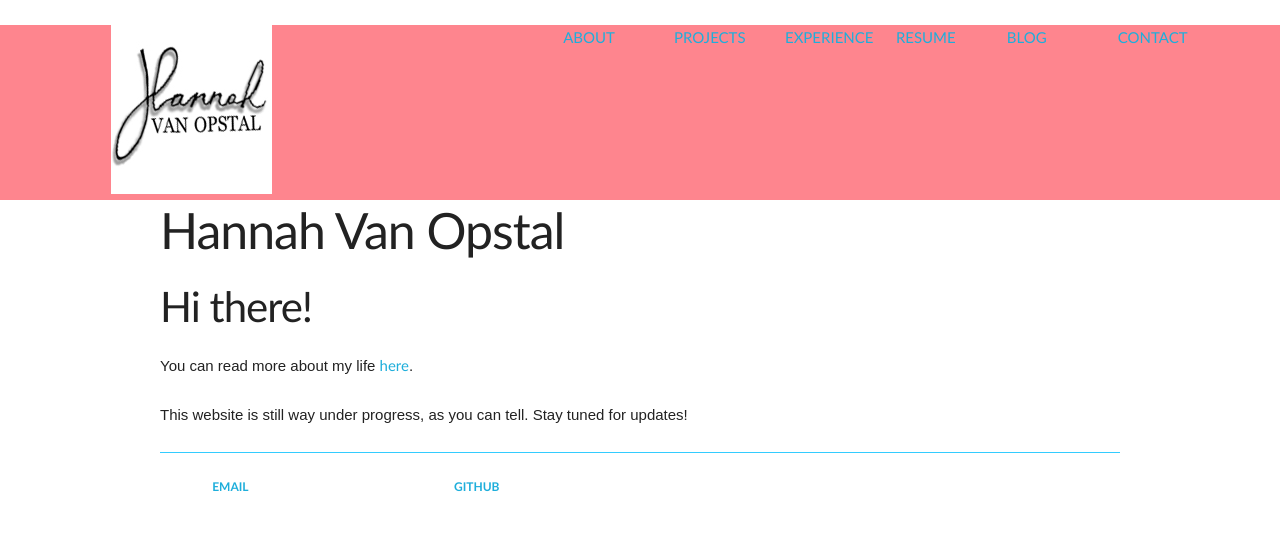
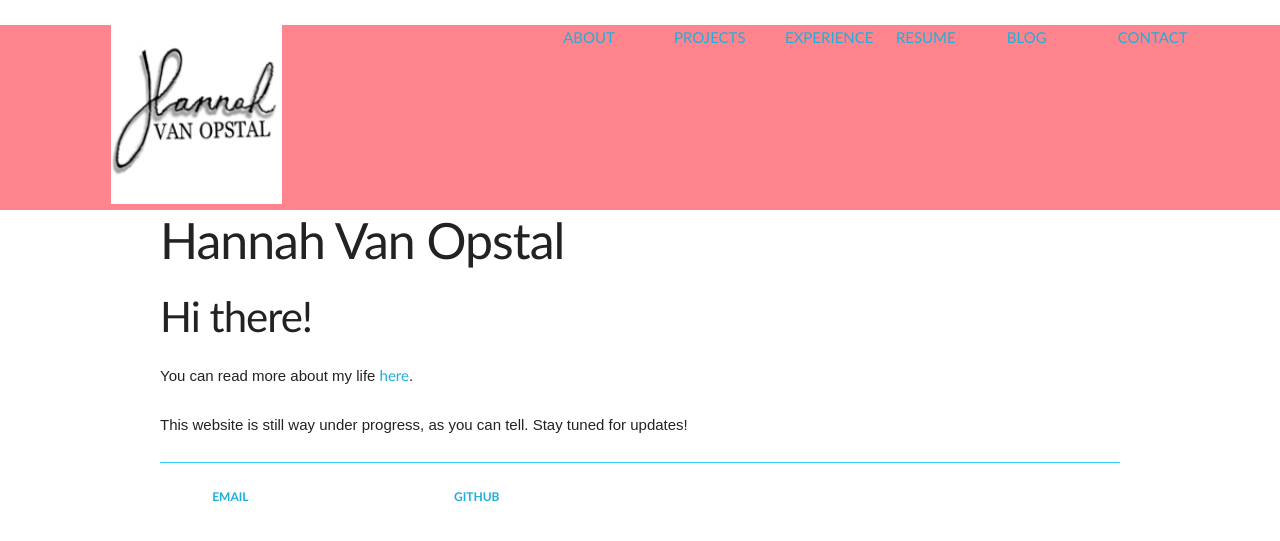
Before and after one commit to hvanopstal/hvanopstal.github.io, a Jekyll site: the page index.html, which Jekyll copies as it is, in a window 1280 px wide. Shown: the top 541 px of the page. Built offline with Jekyll 4.4.1, drawn with Linux system fonts in a browser that asks for light colours.

Commit message:
Update index.html
changed height and width of signature

```diff
--- a/index.html
+++ b/index.html
@@ -20,7 +20,7 @@
             &nbsp;
           </div>
           <div class="two columns">
-            <img src="PHOTOS/Signature_v1.jpg" alt="Hannah Van Opstal">
+            <img style="width: 100%; height: 80%;" src="PHOTOS/Signature_v1.jpg" alt="Hannah Van Opstal">
           </div>
           <nav-bar>
             <div class="three columns">
```
